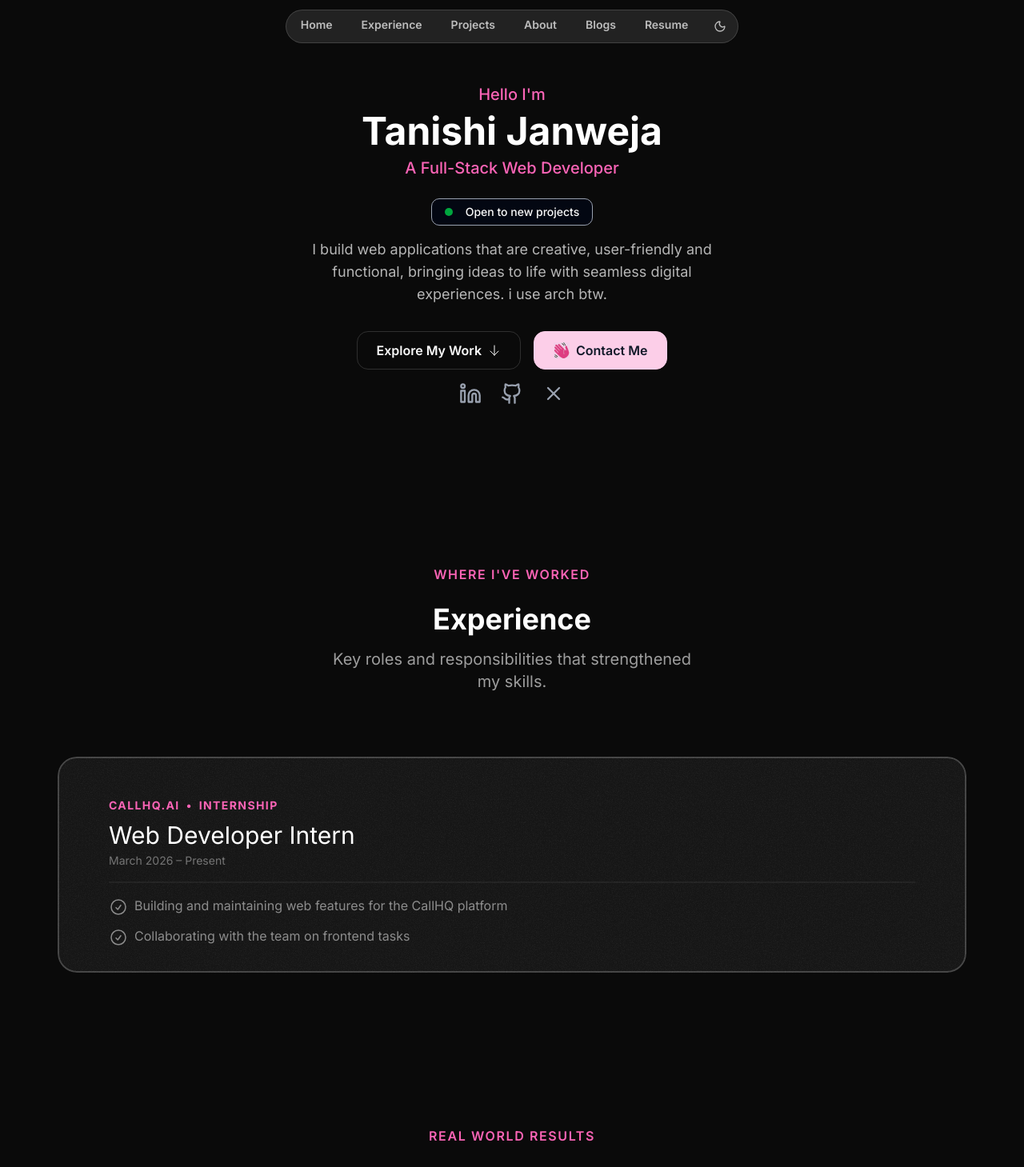
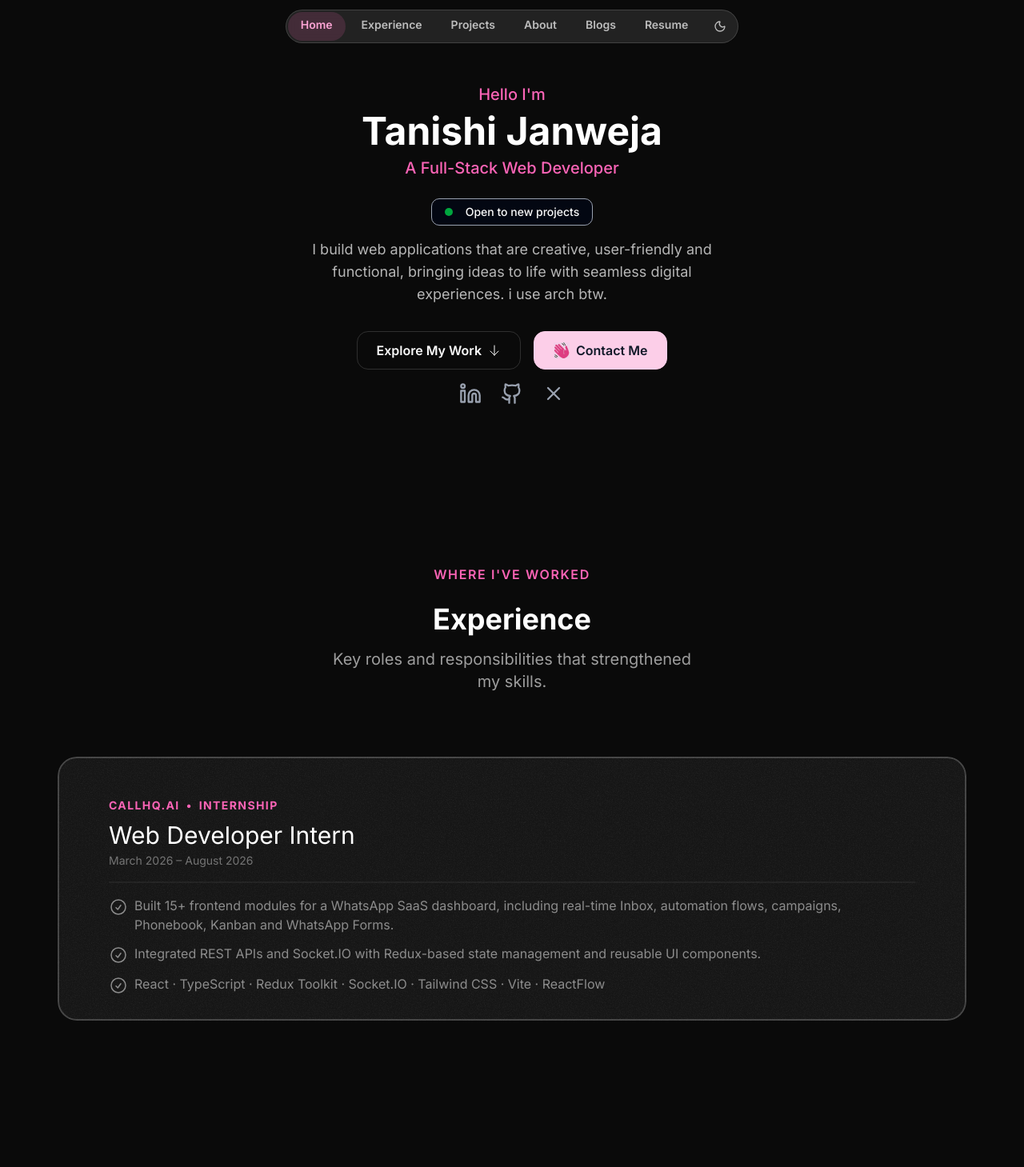
Before and after one commit to tanishijanweja/my_portfolio, a Next.js app: page / in a window 1280 px wide. Shown: the top 1459 px of the page at 80% size. Built offline with nearby package versions, Linux system fonts and the light colour scheme; a web font is replaced by a local one.

Commit message:
fix: navbar ui performance, feat: intern dets

```diff
--- a/src/app/globals.css
+++ b/src/app/globals.css
@@ -48,6 +48,9 @@
 @layer base {
   .nav-item {
     @apply px-4 py-1.5 rounded-full dark:text-white/70 text-sm font-semibold hover:bg-pink-200/20 dark:hover:text-white transition duration-300;
+  }
+  .nav-item-active {
+    @apply bg-pink-400/15 text-pink-500 dark:text-pink-300;
   }
 }
 
--- a/src/sections/Experience.tsx
+++ b/src/sections/Experience.tsx
@@ -7,11 +7,12 @@ const experiences = [
     role: "Web Developer Intern",
     company: "CallHQ.ai",
     url: "https://callhq.ai/",
-    period: "March 2026 – Present",
+    period: "March 2026 – August 2026",
     type: "Internship",
     highlights: [
-      "Building and maintaining web features for the CallHQ platform",
-      "Collaborating with the team on frontend tasks",
+      "Built 15+ frontend modules for a WhatsApp SaaS dashboard, including real-time Inbox, automation flows, campaigns, Phonebook, Kanban and WhatsApp Forms.",
+      "Integrated REST APIs and Socket.IO with Redux-based state management and reusable UI components.",
+      "React · TypeScript · Redux Toolkit · Socket.IO · Tailwind CSS · Vite · ReactFlow",
     ],
   },
 ];
--- a/src/sections/Header.tsx
+++ b/src/sections/Header.tsx
@@ -6,11 +6,11 @@ import { ModeToggle } from "@/components/ModeToggle";
 import { Menu, X } from "lucide-react";
 
 const navLinks = [
-  { href: "/", label: "Home" },
-  { href: "/#experience", label: "Experience" },
-  { href: "/#projects", label: "Projects" },
-  { href: "/#about", label: "About" },
-  { href: "/blogs", label: "Blogs" },
+  { href: "/", label: "Home", sectionId: null },
+  { href: "/#experience", label: "Experience", sectionId: "experience" },
+  { href: "/#projects", label: "Projects", sectionId: "projects" },
+  { href: "/#about", label: "About", sectionId: "about" },
+  { href: "/blogs", label: "Blogs", sectionId: "blogs" },
   {
     href: "https://drive.google.com/file/d/1fHuc0kDdXBYyaUD7cBERJUWFfZg7VA8b/view?usp=sharing",
     label: "Resume",
@@ -21,9 +21,46 @@ const navLinks = [
 export const Header = () => {
   const [isOpen, setIsOpen] = useState(false);
   const [mounted, setMounted] = useState(false);
+  const [activeSection, setActiveSection] = useState<string | null>(null);
   const pathname = usePathname();
 
   useEffect(() => setMounted(true), []);
+
+  useEffect(() => {
+    if (pathname !== "/" && pathname !== "/blogs") {
+      setActiveSection(null);
+      return;
+    }
+
+    if (pathname === "/blogs") {
+      setActiveSection("blogs");
+      return;
+    }
+
+    const handleScroll = () => {
+      if (window.scrollY < 200) {
+        setActiveSection(null);
+        return;
+      }
+
+      const sections = ["experience", "projects", "about"];
+      let current: string | null = null;
+      for (const id of sections) {
+        const el = document.getElementById(id);
+        if (el) {
+          const rect = el.getBoundingClientRect();
+          if (rect.top <= 150) {
+            current = id;
+          }
+        }
+      }
+      setActiveSection(current);
+    };
+
+    window.addEventListener("scroll", handleScroll, { passive: true });
+    handleScroll();
+    return () => window.removeEventListener("scroll", handleScroll);
+  }, [pathname]);
 
   const isHomePage = pathname === "/";
 
@@ -105,17 +142,20 @@ export const Header = () => {
 
           {/* DESKTOP HEADER (your old one) */}
           <nav className="hidden md:flex gap-1 p-0.5 border border-black/10 dark:border-white/15 rounded-full bg-white/70 dark:bg-white/10 backdrop-blur supports-backdrop-filter:bg-white/70 dark:supports-backdrop-filter:bg-white/10 mx-auto">
-            {navLinks.map((link) => (
+            {navLinks.map((link) => {
+              const isActive = link.sectionId === activeSection;
+              return (
                 <a
                   key={link.href}
                   href={link.href}
                   target={link.external ? "_blank" : undefined}
                   rel={link.external ? "noopener noreferrer" : undefined}
-                className="nav-item"
+                  className={`nav-item ${isActive ? "nav-item-active" : ""}`}
                 >
                   {link.label}
                 </a>
-            ))}
+              );
+            })}
             {mounted && <ModeToggle />}
           </nav>
         </div>
@@ -147,18 +187,23 @@ export const Header = () => {
 
           {/* LINKS */}
           <nav className="flex flex-col items-center justify-center h-[80vh] gap-8">
-            {navLinks.map((link) => (
+            {navLinks.map((link) => {
+              const isActive = link.sectionId === activeSection;
+              return (
                 <a
                   key={link.href}
                   href={link.href}
                   onClick={(e) => handleLinkClick(e, link.href)}
                   target={link.external ? "_blank" : undefined}
                   rel={link.external ? "noopener noreferrer" : undefined}
-                className="text-3xl font-light tracking-wide hover:opacity-60"
+                  className={`text-3xl font-light tracking-wide hover:opacity-60 px-6 py-2 rounded-xl ${
+                    isActive ? "bg-pink-400/15 text-pink-500 dark:text-pink-300" : ""
+                  }`}
                 >
                   {link.label}
                 </a>
-            ))}
+              );
+            })}
           </nav>
         </div>
       </div>
```
Lines whose indentation alone changed are shown as unchanged.
